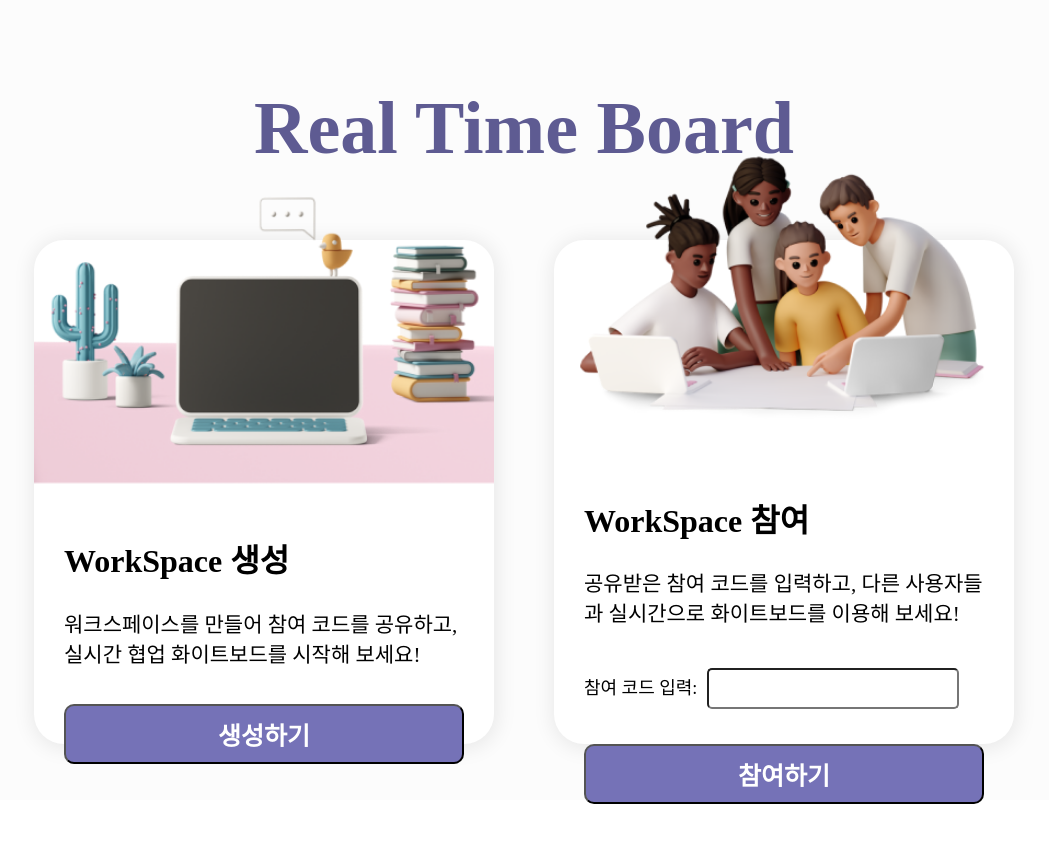
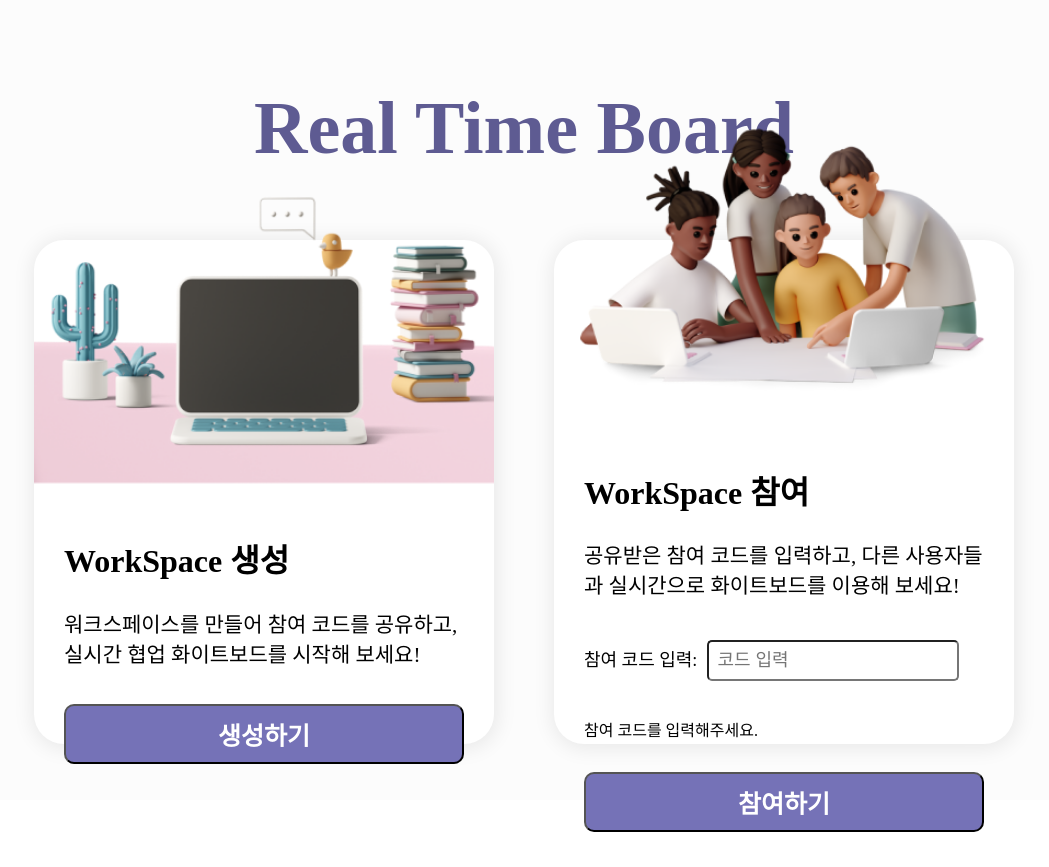
Before and after one commit to komg00/real-time-board, a React (Create React App) app: page / in a window 1280 px wide. Both pictures are taken after a click on the button "참여하기". Shown: the whole page, without its empty margins (116-1165 px from the left). Before the commit the page ends 839 px from the top, so only its background shows below. Built offline with nearby package versions, Linux system fonts and the light colour scheme; the HTML template or start-up script is replaced by a standard one.

Commit message:
Refactor: Simplify logic for StartPage and Card components

```diff
--- a/src/Card/Card.jsx
+++ b/src/Card/Card.jsx
@@ -1,4 +1,4 @@
-import React from "react";
+import React, { useState } from "react";
 import "./Card.scss";
 
 const Card = ({
@@ -6,10 +6,22 @@ const Card = ({
   description,
   imageSrc,
   onClick,
-  contents,
-  joinCode,
   type,
+  errorMessage,
 }) => {
+  const [inputCode, setInputCode] = useState("");
+  const [generatedCode, setGeneratedCode] = useState("");
+
+  const handleClick = async () => {
+    if (type === "create") {
+      const roomId = await onClick(); // 방 생성
+      setGeneratedCode(roomId); // 생성된 방 코드 표시
+    } else if (type === "join") {
+      const isSuccess = await onClick(inputCode); // 참여 코드 검증 및 이동
+      if (!isSuccess) setInputCode(""); // 실패 시 입력 초기화
+    }
+  };
+
   return (
     <div className="card">
       <img src={imageSrc} alt={title} className="card-image" />
@@ -19,13 +31,21 @@ const Card = ({
         {type === "join" ? (
           <>
             <label className="join-code-label">참여 코드 입력:</label>
-            <input className="join-code-input"></input>
+            <input
+              className="join-code-input"
+              value={inputCode}
+              onChange={(e) => setInputCode(e.target.value)}
+              placeholder="코드 입력"
+            />
+            {errorMessage && <p className="error-message">{errorMessage}</p>}
           </>
         ) : (
-          joinCode && <p className="join-code">생성된 코드: {joinCode}</p>
+          generatedCode && (
+            <p className="join-code">생성된 코드: {generatedCode}</p>
+          )
         )}
-        <button className="card-button" onClick={onClick}>
-          {contents}
+        <button className="card-button" onClick={handleClick}>
+          {type === "create" ? "생성하기" : "참여하기"}
         </button>
       </div>
     </div>
--- a/src/StartPage/StartPage.jsx
+++ b/src/StartPage/StartPage.jsx
@@ -6,7 +6,6 @@ import join_space from "../resources/images/join-space.png";
 import { useNavigate } from "react-router-dom";
 
 export default function StartPage() {
-  const [joinCode, setJoinCode] = useState("");
   const [errorMessage, setErrorMessage] = useState("");
   const navigate = useNavigate();
 
@@ -14,35 +13,35 @@ export default function StartPage() {
     try {
       const response = await fetch("http://localhost:3003/api/room");
       const data = await response.json();
-      console.log("New Room ID:", data.roomId);
-      setJoinCode(data.roomId);
-      alert("생성된 코드는 " + data.roomId + " 입니다");
+      return data.roomId; // 생성된 roomId 반환
     } catch (error) {
       console.error("방 생성 오류:", error);
+      throw new Error("방을 생성할 수 없습니다.");
     }
   };
 
-  // 방 참여 함수 (유효성 검증 후 이동)
-  const joinRoom = async () => {
-    if (!joinCode) {
+  const joinRoom = async (inputCode) => {
+    if (!inputCode) {
       setErrorMessage("참여 코드를 입력해주세요.");
-      return;
+      return false;
     }
-
     try {
       const response = await fetch(
-        `http://localhost:3003/api/room/${joinCode}`
+        `http://localhost:3003/api/room/${inputCode}`
       );
       const data = await response.json();
 
       if (response.ok && data.valid) {
-        navigate(`/${joinCode}`); // 방으로 이동
+        navigate(`/${inputCode}`);
+        return true; // 성공적으로 이동
       } else {
         setErrorMessage("유효하지 않은 코드입니다.");
+        return false;
       }
     } catch (error) {
       console.error("방 참여 오류:", error);
       setErrorMessage("서버 오류가 발생했습니다.");
+      return false;
     }
   };
 
@@ -53,21 +52,19 @@ export default function StartPage() {
         <Card
           title="WorkSpace 생성"
           description="워크스페이스를 만들어 참여 코드를 공유하고, 실시간 협업 화이트보드를 시작해 보세요!"
-          buttonText="workspace 생성"
+          buttonText="워크스페이스 생성"
           imageSrc={create_space}
           onClick={createRoom}
-          contents="생성하기"
-          joinCode={joinCode}
           type="create"
         />
         <Card
           title="WorkSpace 참여"
           description="공유받은 참여 코드를 입력하고, 다른 사용자들과 실시간으로 화이트보드를 이용해 보세요!"
-          buttonText="workspace 참여"
+          buttonText="워크스페이스 참여"
           imageSrc={join_space}
           onClick={joinRoom}
-          contents="참여하기"
           type="join"
+          errorMessage={errorMessage}
         />
       </div>
     </div>
```
